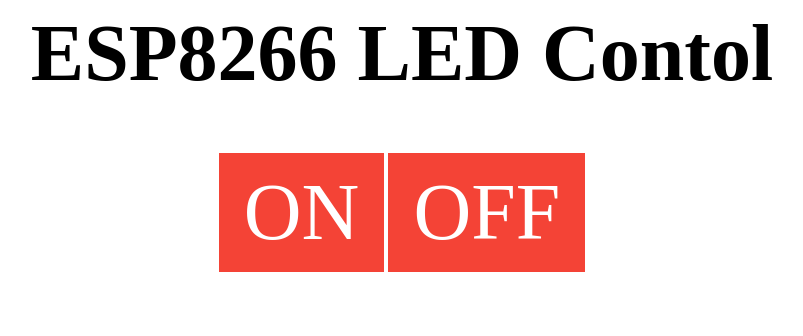
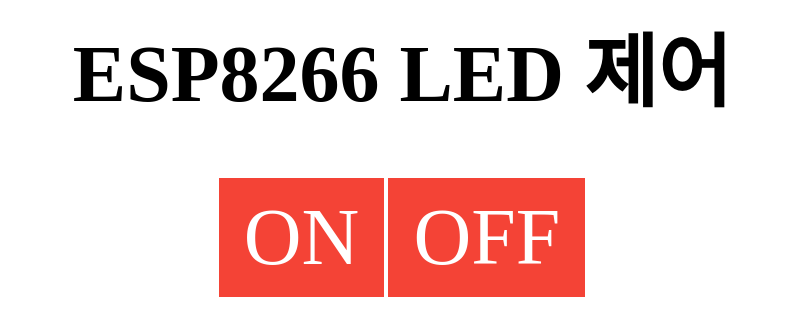
Before and after one commit to ryuhyunkyu/esp, a plain HTML site: page index.html in a window 1280 px wide. Shown: the whole page, without its empty margins (238-1041 px from the left). Drawn offline with Linux system fonts and the light colour scheme.

Commit message:
Add files via upload

```diff
--- a/index.html
+++ b/index.html
@@ -22,7 +22,7 @@ a:hover, a:active {
 </head>
 <body>
   <center>
-    <h1>ESP8266 LED Contol</h1>
+    <h1>ESP8266 LED 제어</h1>
     <a href="/on">ON</a>   <a href="/off">OFF</a>
   </center>
 </body>
```
